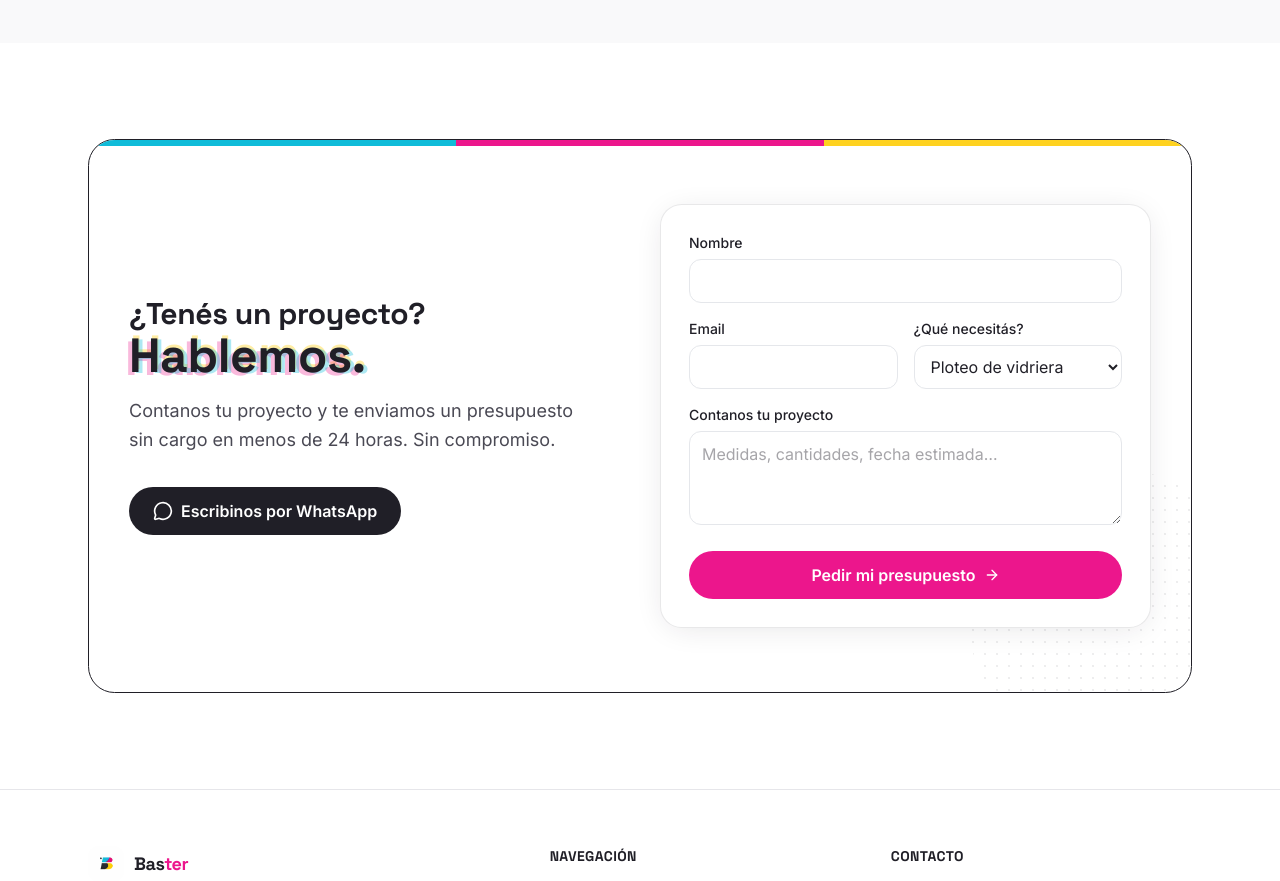
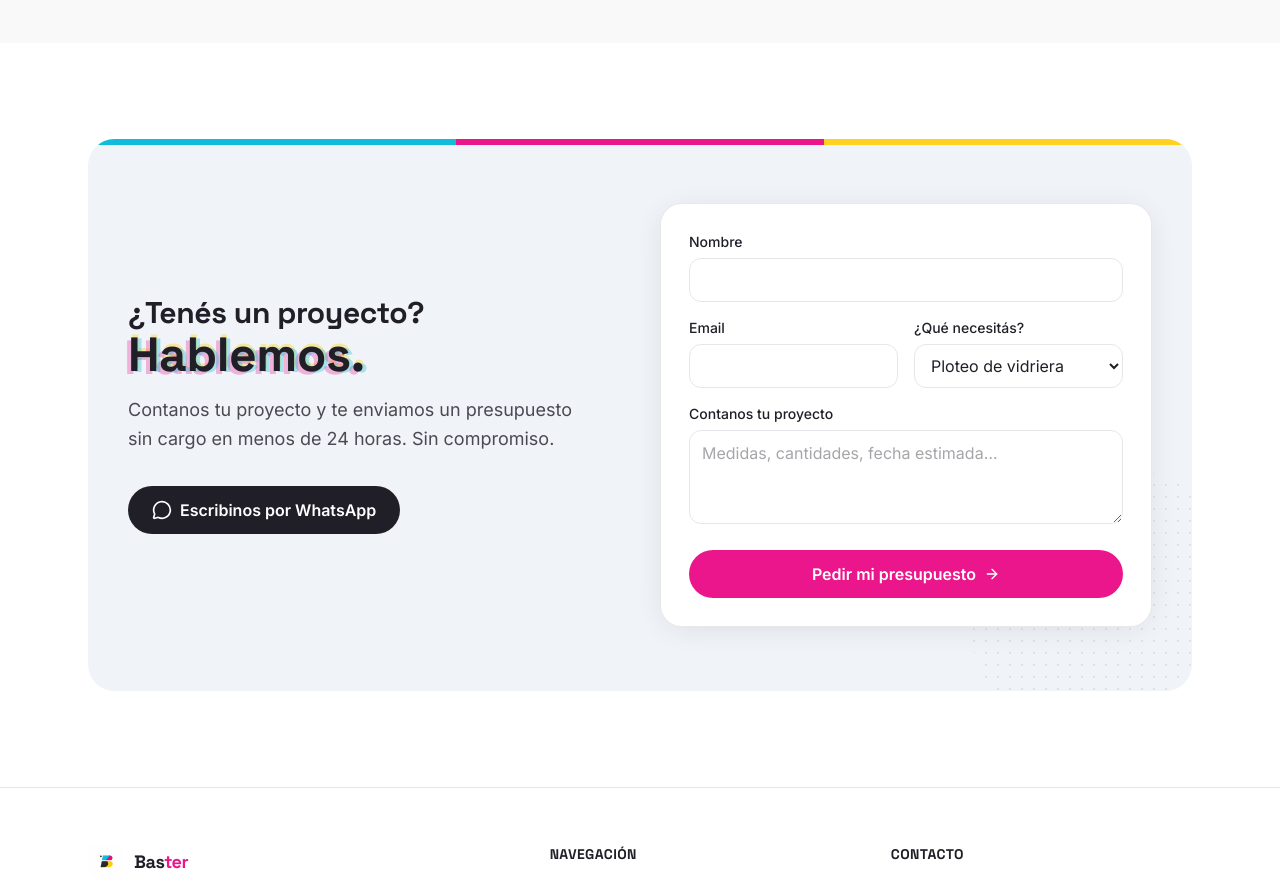
Before and after one commit to manuceballos3/Grupo-Baster-landingEjemplo, a Next.js app: page / in a window 1280 px wide. Shown: the part 3720-4601 px from the top of the page. Built offline with nearby package versions, Linux system fonts and the light colour scheme.

Commit message:
feat: update CTA background color to light gray
Updated the background color of the CTA component for better contrast.

Co-authored-by: Manu <116102630+manuceballos3@users.noreply.github.com>

```diff
--- a/components/cta.tsx
+++ b/components/cta.tsx
@@ -28,7 +28,7 @@ export function Cta() {
       className="scroll-mt-20 py-16 md:py-24"
     >
       <div className="mx-auto w-full max-w-6xl px-4 sm:px-6">
-        <div className="relative overflow-hidden rounded-3xl border border-ink bg-white px-6 py-12 sm:px-10 md:py-16">
+        <div className="relative overflow-hidden rounded-3xl bg-[#f0f4f8] px-6 py-12 sm:px-10 md:py-16">
           {/* Decorative halftone — tinted ink for contrast on light bg */}
           <div
             aria-hidden="true"
```
